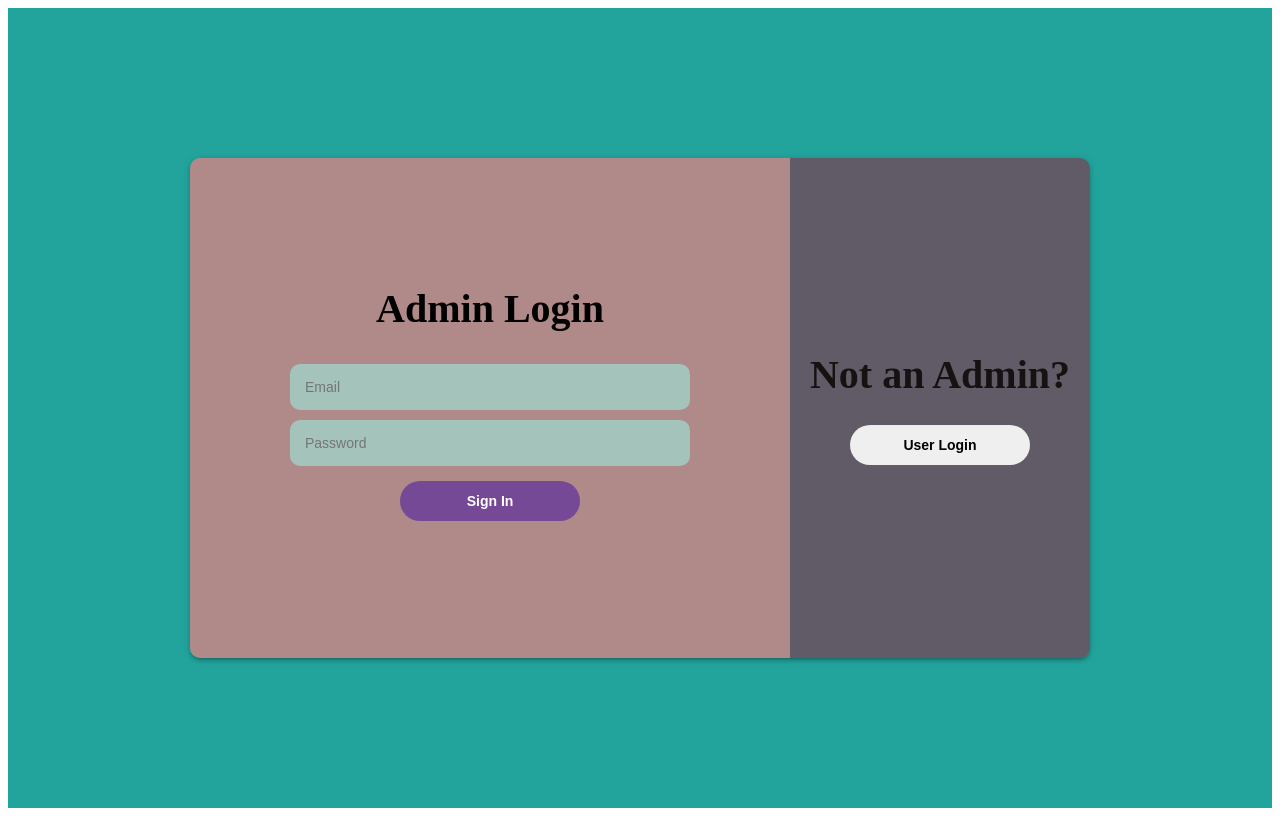
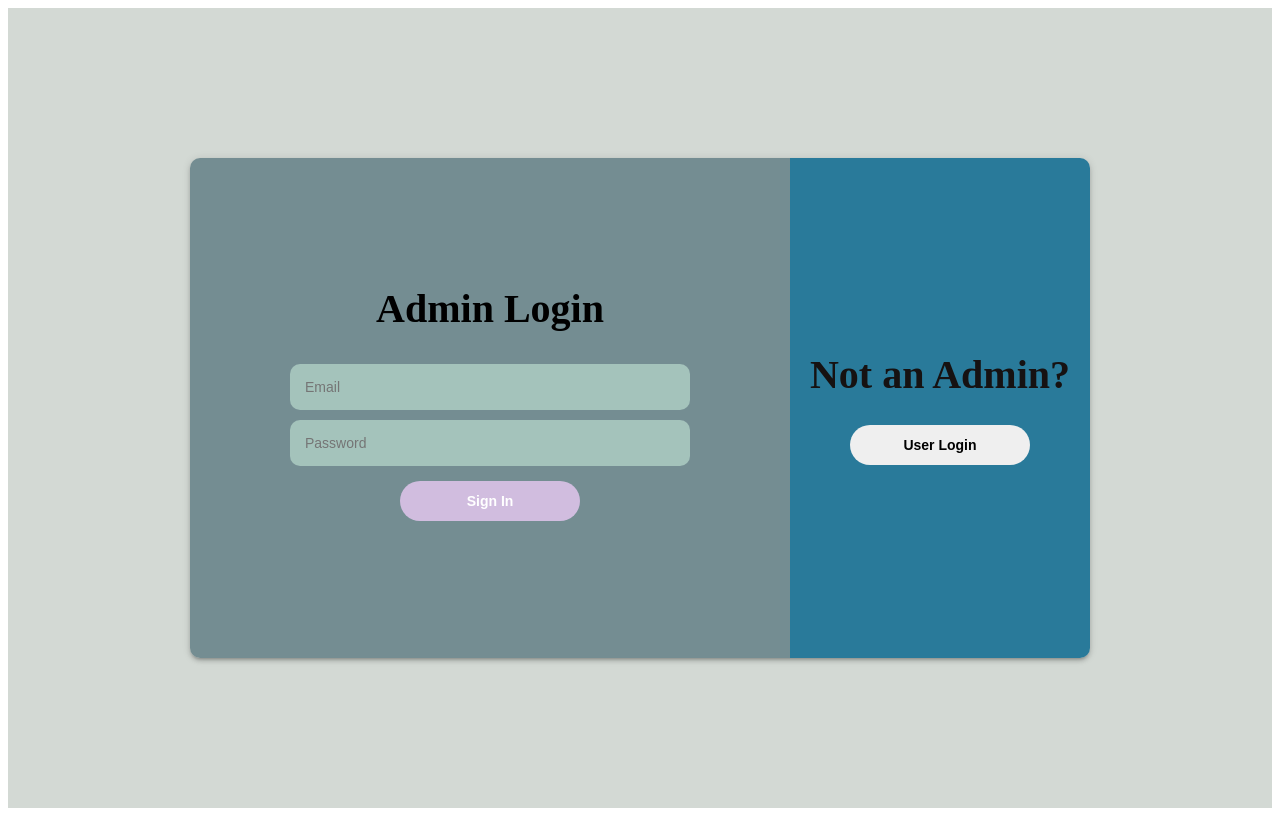
Before and after one commit to VivekKumar432/SRM-Batch-2, a React (Vite) app in the folder frontend/: page /admin/login in a window 1280 px wide. Built offline with nearby package versions, Linux system fonts and the light colour scheme.

Commit message:
jenkinsfile added

```diff
--- a/frontend/src/assets/CSS/loginPage.css
+++ b/frontend/src/assets/CSS/loginPage.css
@@ -22,7 +22,7 @@
 	flex-direction: column;
 	align-items: center;
 	justify-content: center;
-	background-color: rgb(5, 225, 237);
+	background-color: #AFDDEF;
 	border-top-left-radius: 10px;
 	border-bottom-left-radius: 10px;
 }
@@ -66,7 +66,7 @@
 	flex-direction: column;
 	align-items: center;
 	justify-content: center;
-	background-color: #f05d8b;
+	background-color: #0FA4AF;
 	border-top-right-radius: 10px;
 	border-bottom-right-radius: 10px;
 }
--- a/frontend/src/components/Admin/AdminMain.module.css
+++ b/frontend/src/components/Admin/AdminMain.module.css
@@ -15,10 +15,10 @@
 
 .admin_nav ul li a {
 	text-decoration: none;
-	color: #7320cc;
+	color: #59c4eb;
 	font-weight: bold;
 }
 
 .admin_nav ul li a:hover {
-	color: #440e6b;
+	color: #5982db;
 }
--- a/frontend/src/components/Admin/style.module.css
+++ b/frontend/src/components/Admin/style.module.css
@@ -1,7 +1,7 @@
 .login_container {
 	width: 100%;
 	min-height: 100vh;
-	background-color: #22a49d;
+	background-color: #D3D9D4;
 	display: flex;
 	align-items: center;
 	justify-content: center;
@@ -22,7 +22,7 @@
 	flex-direction: column;
 	align-items: center;
 	justify-content: center;
-	background-color: rgb(176, 137, 137);
+	background-color: #748D92;
 	border-top-left-radius: 10px;
 	border-bottom-left-radius: 10px;
 }
@@ -66,7 +66,7 @@
 	flex-direction: column;
 	align-items: center;
 	justify-content: center;
-	background-color: #605b66;
+	background-color: #297a9a;
 	border-top-right-radius: 10px;
 	border-bottom-right-radius: 10px;
 }
@@ -90,7 +90,7 @@
 	color: black;
 }
 .red_btn:hover {
-	background-color: #e0a800;
+	background-color: #e03100;
 }
 .blue_btn:hover {
 	background-color: #e0a800;
@@ -105,13 +105,13 @@
 	font-weight: bold;
 	font-size: 14px;
 	cursor: pointer;
-	background-color: #754995;
+	background-color: #d1bddf;
 	color: white;
 	margin: 10px;
 }
 
 .green_btn:hover {
-	background-color: #e0a800;
+	background-color: #efe1ba;
 }
 
 .admin_btn {
--- a/frontend/src/components/Admin/styles.module.css
+++ b/frontend/src/components/Admin/styles.module.css
@@ -1,7 +1,7 @@
 .signup_container {
     width: 100%;
     min-height: 100vh;
-    background-color: #a95c5c;
+    background-color: #BAB2B5;
     display: flex;
     align-items: center;
     justify-content: center;
@@ -22,7 +22,7 @@
     flex-direction: column;
     align-items: center;
     justify-content: center;
-    background-color: #7320cc;
+    background-color: #88bdbc;
     border-top-left-radius: 10px;
     border-bottom-left-radius: 10px;
 }
@@ -40,7 +40,7 @@
     flex-direction: column;
     align-items: center;
     justify-content: center;
-    background-color: rgb(201, 132, 163);
+    background-color: #35707f;
     border-top-right-radius: 10px;
     border-bottom-right-radius: 10px;
 }
@@ -98,7 +98,7 @@
     border: none;
     outline: none;
     padding: 12px 0;
-    background-color: #8763b1;
+    background-color: #30dbc4;
     border-radius: 20px;
     width: 180px;
     font-weight: bold;
@@ -107,7 +107,7 @@
 }
 
 .purple_btn {
-    background-color: #8763b1;
+    background-color: #c6d128;
     color: white;
     margin: 10px;
 }
@@ -120,7 +120,7 @@
     border: none;
     outline: none;
     padding: 12px 0;
-    background-color: #8763b1;
+    background-color: #fbf7ff;
     border-radius: 20px;
     width: 180px;
     font-weight: bold;
```
